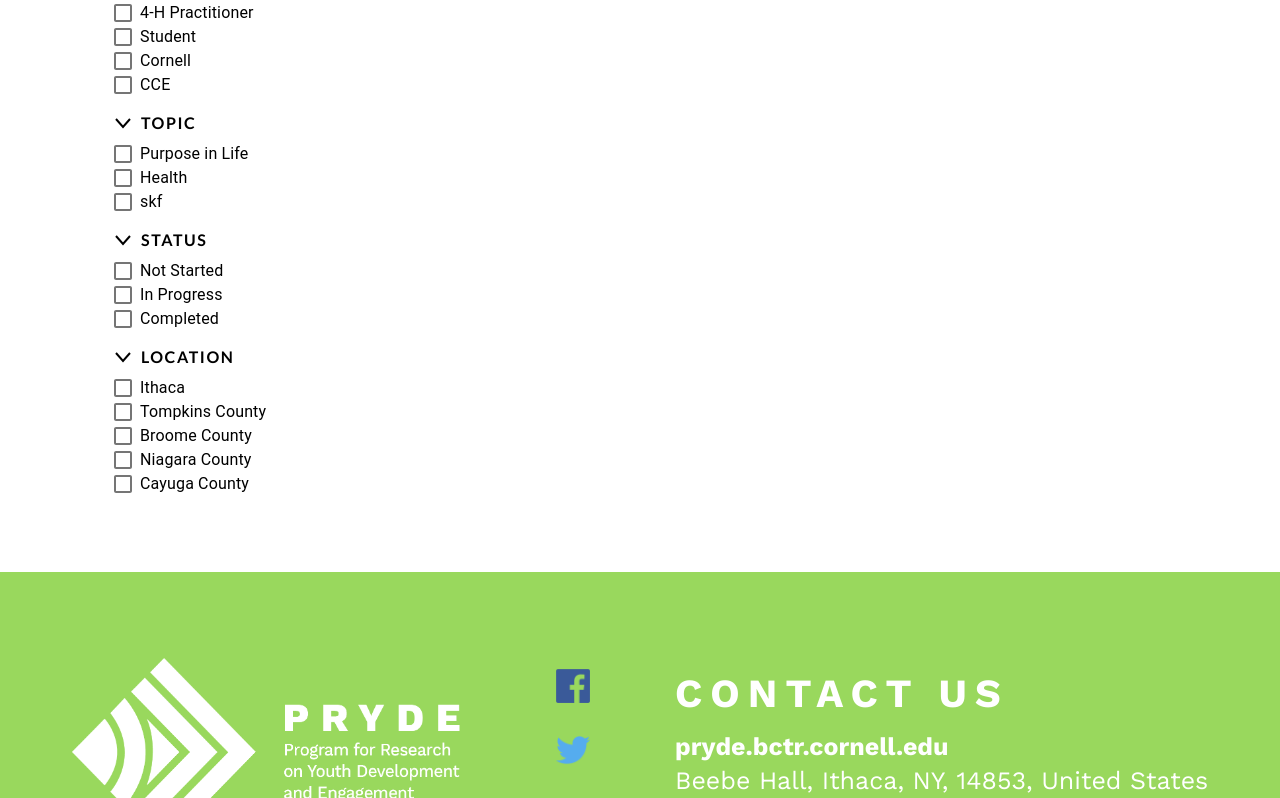
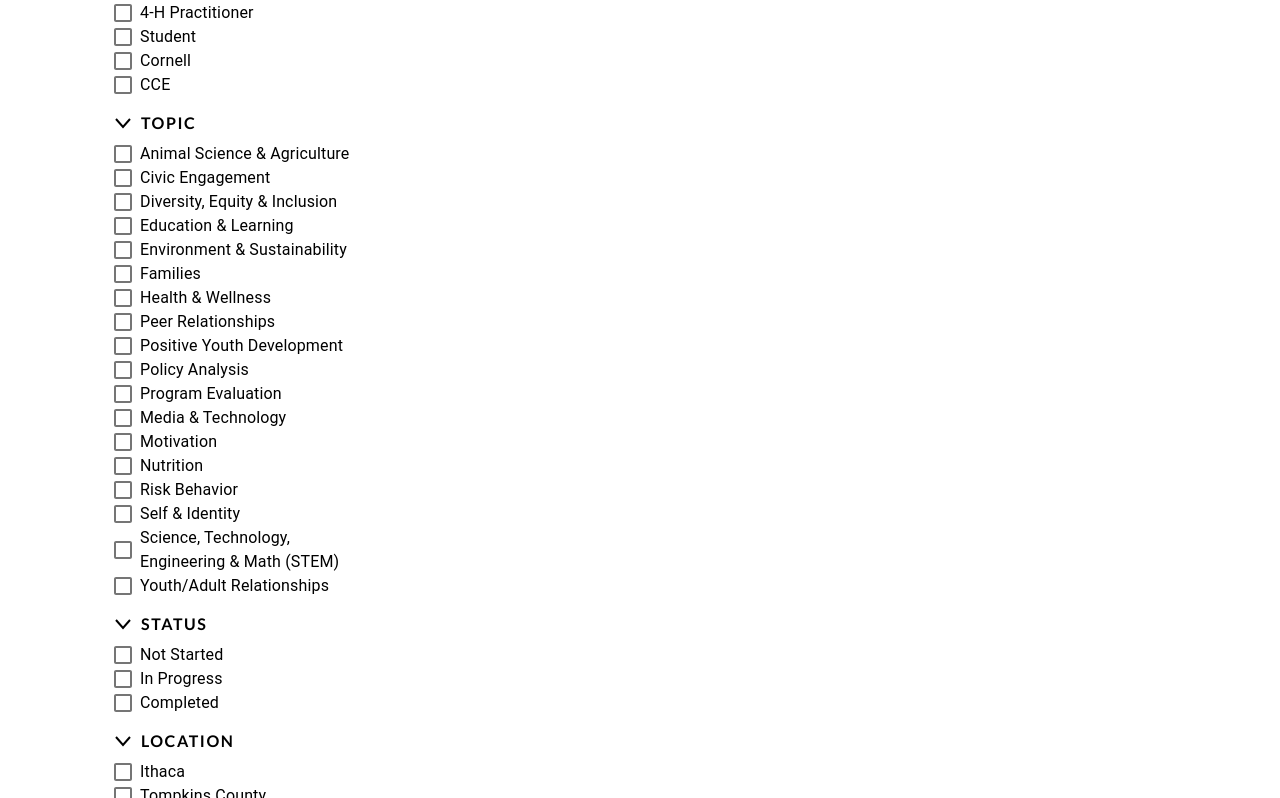
Before and after one commit to gnaww/pryde-connect, a React (Create React App) app in the folder frontend/: page /browse in a window 1280 px wide. Shown: the part 485-1283 px from the top of the page. Built offline with nearby package versions, Linux system fonts and the light colour scheme; no server answers.

Commit message:
added additional filter options

```diff
--- a/frontend/src/pages/Browse.js
+++ b/frontend/src/pages/Browse.js
@@ -135,9 +135,24 @@
             {
                 categoryName: "Topic",
                 filterOptions: [
-                    "Purpose in Life",
-                    "Health",
-                    "skf"
+                    "Animal Science & Agriculture",
+                    "Civic Engagement",
+                    "Diversity, Equity & Inclusion",
+                    "Education & Learning",
+                    "Environment & Sustainability",
+                    "Families",
+                    "Health & Wellness",
+                    "Peer Relationships",
+                    "Positive Youth Development",
+                    "Policy Analysis",
+                    "Program Evaluation",
+                    "Media & Technology",
+                    "Motivation",
+                    "Nutrition",
+                    "Risk Behavior",
+                    "Self & Identity",
+                    "Science, Technology, Engineering & Math (STEM)",
+                   "Youth/Adult Relationships"
                 ],
                 isVisible: this.state.showTopic,
                 defaultValues: parsedURL.topic
@@ -147,7 +162,7 @@
                 filterOptions: [
                     "Not Started",
                     "In Progress",
-                    "Completed"
+                    "Completed",
                 ],
                 isVisible: this.state.showStatus,
                 defaultValues: parsedURL.status
```
